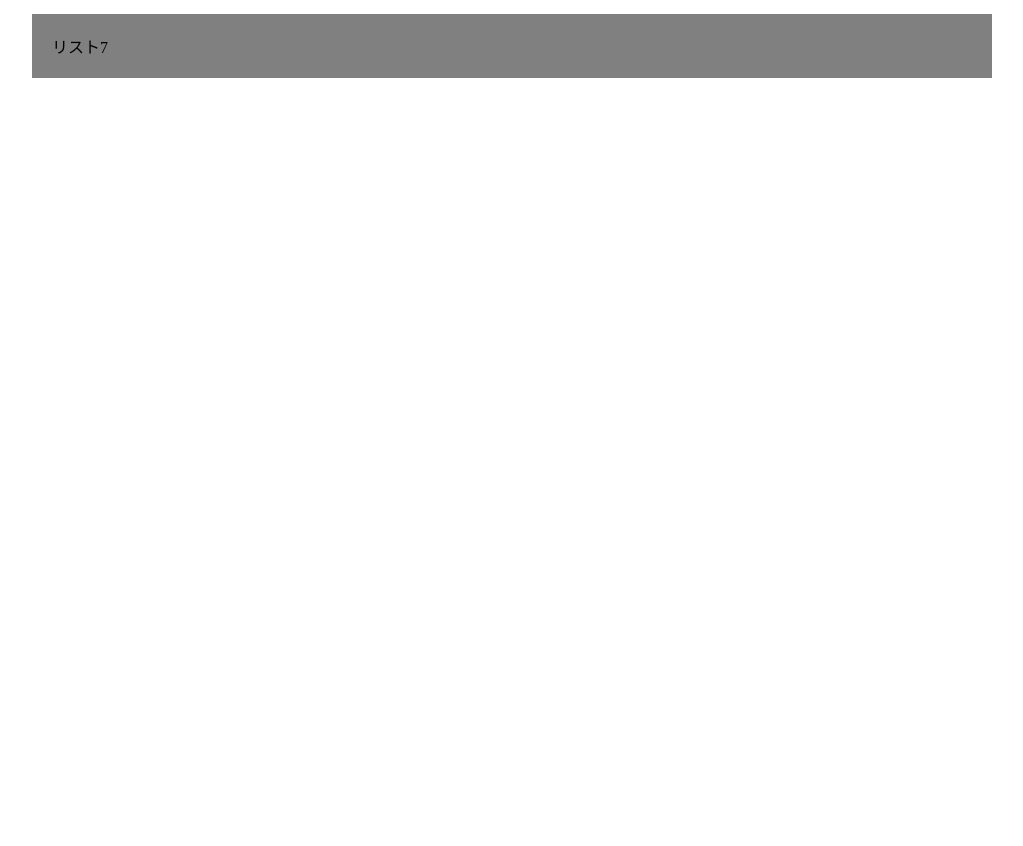
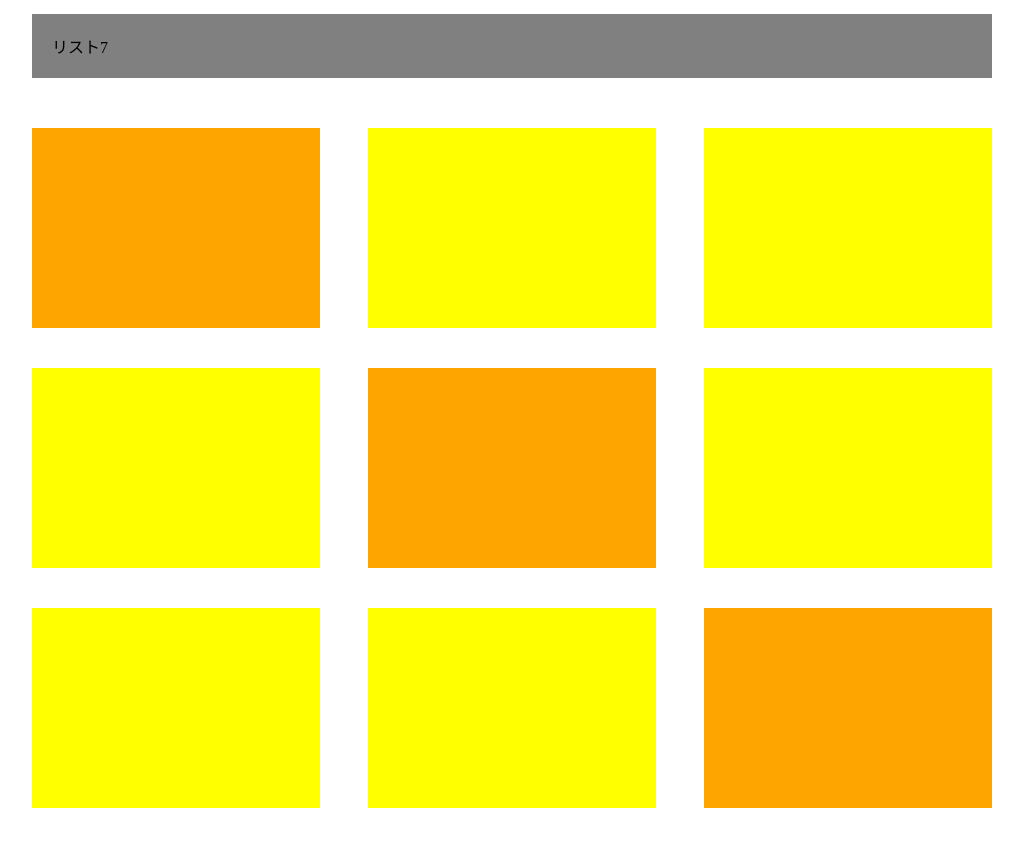
Before and after one commit to yusaku0126/chapter8, a plain HTML site: page index.html in a window 1280 px wide. Shown: the part 420-1266 px from the top of the page, without its empty margins (128-1151 px from the left). Before the commit the page ends 800 px from the top, so only its background shows below. Drawn offline with Linux system fonts and the light colour scheme.

Commit message:
[Finish]1-8

```diff
--- a/index.html
+++ b/index.html
@@ -16,6 +16,19 @@
         <a class="main-white">リスト6</a>
         <a class="main-grey">リスト7</a>
       </div>
+      <div class="main-box">
+        <div class="main-box-color">
+          <div class="main-box-orange"></div>
+          <div class="main-box-yellow main-box-center"></div>
+          <div class="main-box-yellow"></div>
+          <div class="main-box-yellow"></div>
+          <div class="main-box-orange main-box-center"></div>
+          <div class="main-box-yellow"></div>
+          <div class="main-box-yellow"></div>
+          <div class="main-box-yellow main-box-center"></div>
+          <div class="main-box-orange"></div>
+        </div>
+      </div>
     </main>
   </body>
 </html>
--- a/style.css
+++ b/style.css
@@ -7,19 +7,43 @@
 .main-list {
   margin: 50px auto;
   width: 960px;
+  display: flex;
+  flex-direction: column;
 }
 
 .main-grey {
   padding: 20px;
   background-color: grey;
-  width: 960px;
-  display: flex;
-  flex-direction: column;
 }
 
 .main-white {
   padding: 20px;
+}
+
+.main-box {
   width: 960px;
+  margin: 50px auto;
+}
+
+.main-box-color {
   display: flex;
-  flex-direction: column;
+  flex-wrap: wrap;
 }
+
+.main-box-orange {
+  width: 30%;
+  height: 200px;
+  background-color: orange;
+  margin-bottom: 40px;
+}
+
+.main-box-yellow {
+  width: 30%;
+  height: 200px;
+  background-color: yellow;
+  margin-bottom: 40px;
+}
+
+.main-box-center {
+  margin: 0 5%;
+}
```
